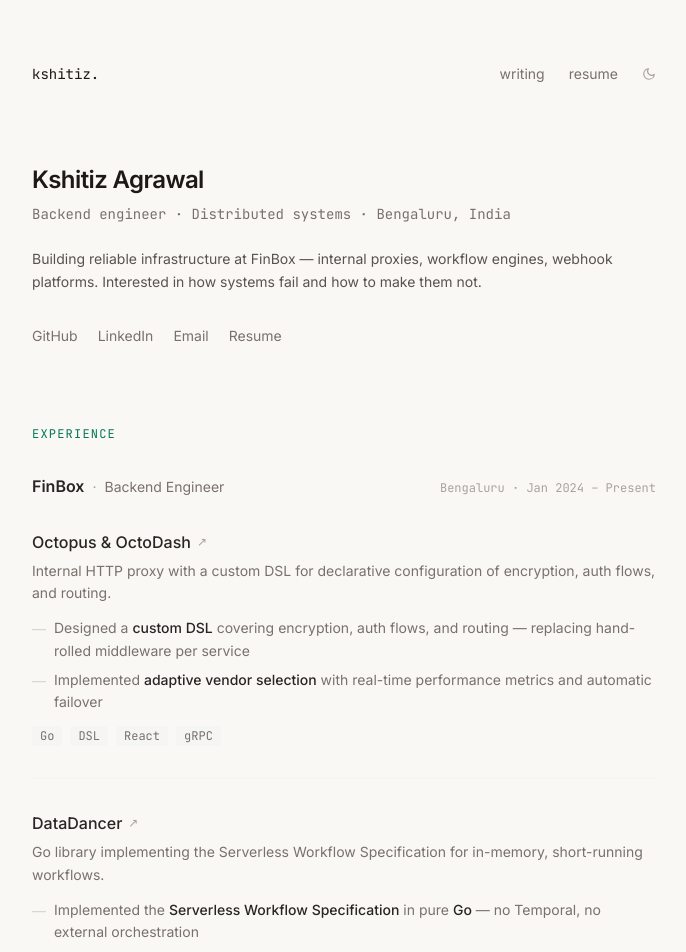
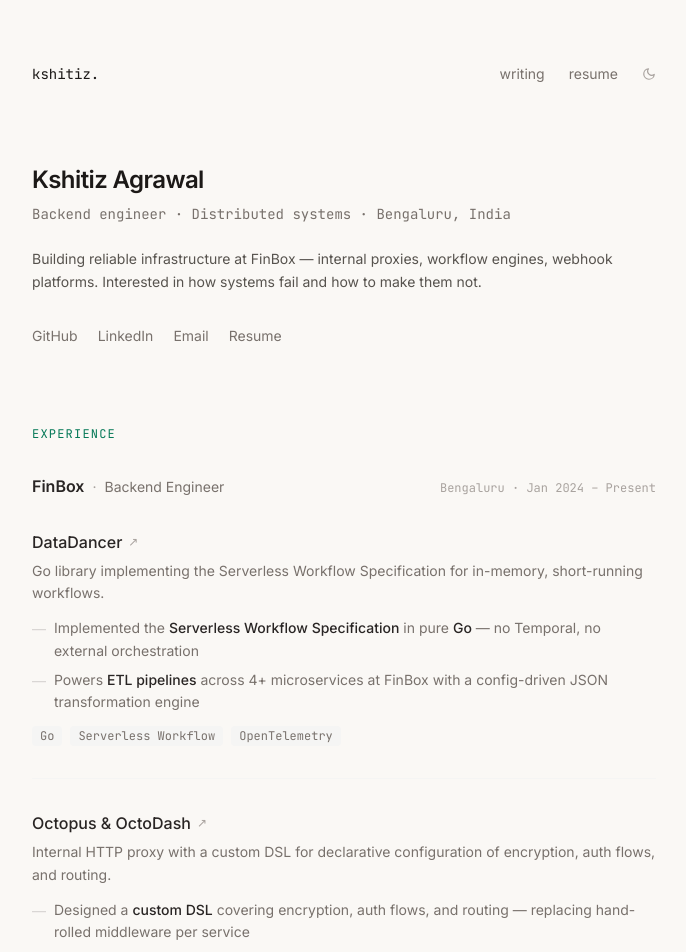
Before and after one commit to Kshitiz1403/Portfolio, a Next.js app: page / in a window 1280 px wide. Shown: the top 952 px of the page, without its empty margins (296-982 px from the left). Built offline with nearby package versions, Linux system fonts and the light colour scheme.

Commit message:
refactor(page): reorder experience projects for better presentation
Move the 'DataDancer' project above 'Octopus & OctoDash' to improve the logical flow of the experience section.

```diff
--- a/app/page.tsx
+++ b/app/page.tsx
@@ -21,6 +21,17 @@
     location: 'Bengaluru',
     projects: [
       {
+        slug: 'datadancer',
+        name: 'DataDancer',
+        description:
+          'Go library implementing the Serverless Workflow Specification for in-memory, short-running workflows.',
+        highlights: [
+          'Implemented the **Serverless Workflow Specification** in pure **Go** — no Temporal, no external orchestration',
+          'Powers **ETL pipelines** across 4+ microservices at FinBox with a config-driven JSON transformation engine',
+        ],
+        tech: ['Go', 'Serverless Workflow', 'OpenTelemetry'],
+      },
+      {
         slug: 'octopus-octodash',
         name: 'Octopus & OctoDash',
         description:
@@ -30,17 +41,6 @@
           'Implemented **adaptive vendor selection** with real-time performance metrics and automatic failover',
         ],
         tech: ['Go', 'DSL', 'React', 'gRPC'],
-      },
-      {
-        slug: 'datadancer',
-        name: 'DataDancer',
-        description:
-          'Go library implementing the Serverless Workflow Specification for in-memory, short-running workflows.',
-        highlights: [
-          'Implemented the **Serverless Workflow Specification** in pure **Go** — no Temporal, no external orchestration',
-          'Powers **ETL pipelines** across 4+ microservices at FinBox with a config-driven JSON transformation engine',
-        ],
-        tech: ['Go', 'Serverless Workflow', 'OpenTelemetry'],
       },
       {
         slug: 'pickle',
```
